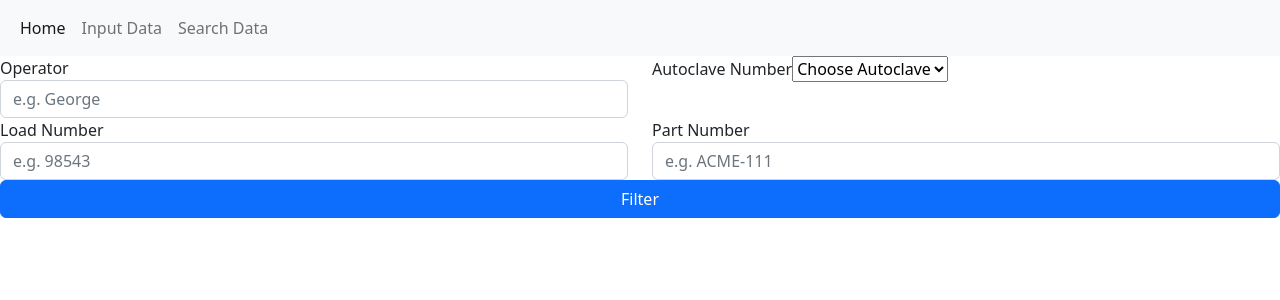
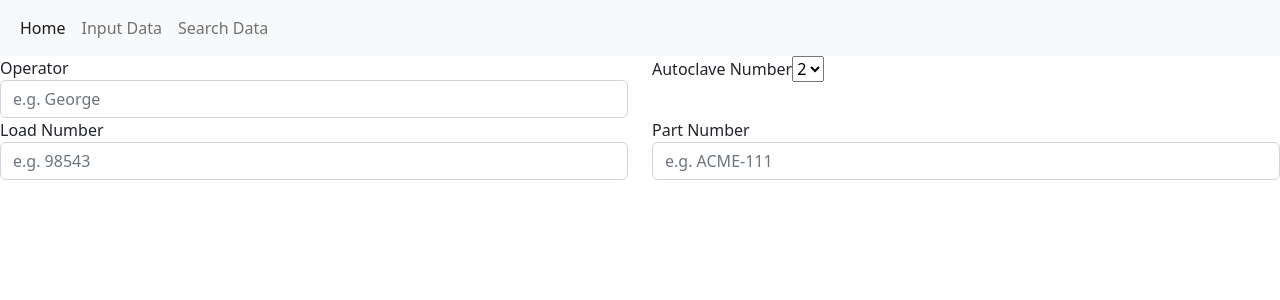
Before and after one commit to CaelanJL/Caelan-s-airplanes-boeing-airplane-caelam, a React (Create React App) app in the folder boing/: page /Search in a window 1280 px wide. Shown: the top 300 px of the page. Built offline with nearby package versions, Linux system fonts and the light colour scheme.

Commit message:
Added db functionality for search

```diff
--- a/boing/src/pages/Search.jsx
+++ b/boing/src/pages/Search.jsx
@@ -5,7 +5,14 @@ function SearchForm(){
     const onChange = (e) => {
         formData[e.target.id] = e.target.value
         setFormData(formData)
-        console.log(formData)
+        fetch('http://localhost:3000/get_parts', {
+            method: 'post',
+            credentials: 'same-origin',
+            headers: {'Content-Type': 'application/json'},
+            body: JSON.stringify(formData)
+        }).then(response=>response.json()).then(data=>{
+            console.log(data)
+        })
     };
 
     return (
@@ -17,8 +24,7 @@ function SearchForm(){
                 </div>
                 <div class = 'form-group col-md-6'>
                     <label for = 'acNUM'>Autoclave Number</label>
-                    <select id = 'acNUM' onChange={onChange}>
-                        <option selected>Choose Autoclave</option>
+                    <select id = 'acNUM' defaultValue='Autoclave #2' onChange={onChange}>
                         <option value = 'Autoclave #2'>2</option>
                         <option value = 'Autoclave #3'>3</option>
                         <option value = 'Autoclave #4'>4</option>
@@ -35,9 +41,6 @@ function SearchForm(){
                     <input type = 'text' onChange={onChange} id = 'partNUM' class = 'form-control' placeholder='e.g. ACME-111'></input>
                 </div>
             </div>
-            <div class="d-grid gap-2">
-                <button type = 'button' class = 'btn btn-primary'>Filter</button>
-            </div>
         </form>
     )
 }
```
Also changed, not shown: 1 other file (tests, documents, lock files or other folders).
